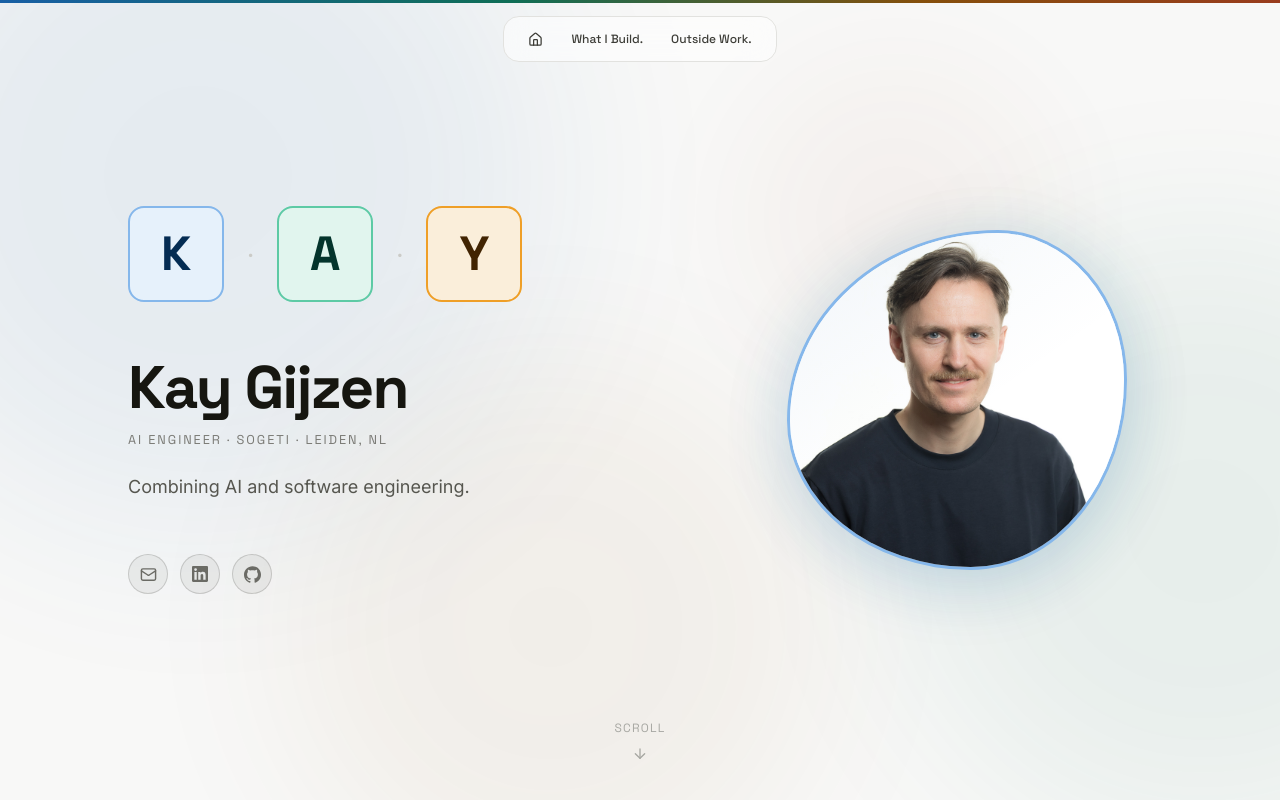
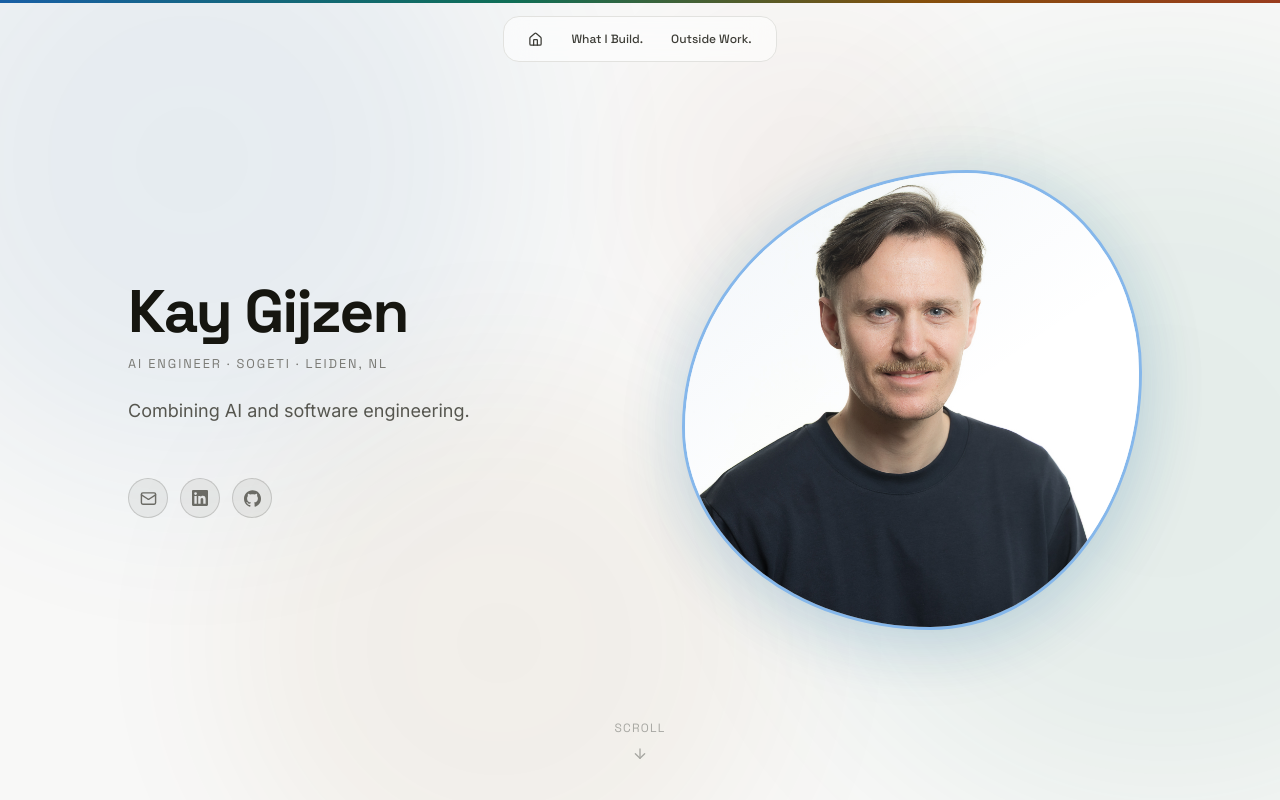
Before and after one commit to Kaygijzen/kaygijzen.github.io, a React (Vite) app: page / in a window 1280 px wide. Shown: the top 800 px of the page. Built offline with nearby package versions, Linux system fonts and the light colour scheme.

Commit message:
removed the monogram, minor textual changes

```diff
--- a/src/App.tsx
+++ b/src/App.tsx
@@ -1,7 +1,6 @@
 import { useEffect, useRef, useState, type ReactNode } from 'react'
 import {
   motion,
-  AnimatePresence,
   useScroll,
   useSpring,
   useInView,
@@ -167,12 +166,6 @@ function Nav() {
 
 const taglines = ['Engineering clever systems that create impact, end-to-end.', 'Combining AI and software engineering.']
 
-const monogramData = [
-  { letter: 'K', word: 'Kreative', bg: '#E6F1FB', border: '#85B7EB', text: '#042C53', accent: '#185FA5' },
-  { letter: 'A', word: 'Artificial Intelligence', bg: '#E1F5EE', border: '#5DCAA5', text: '#04342C', accent: '#0F6E56' },
-  { letter: 'Y', word: 'Young Professional', bg: '#FAEEDA', border: '#EF9F27', text: '#412402', accent: '#854F0B' },
-]
-
 const LinkedInIcon = (
   <svg viewBox="0 0 24 24" fill="currentColor" width="16" height="16" aria-hidden>
     <path d="M20.447 20.452h-3.554v-5.569c0-1.328-.027-3.037-1.852-3.037-1.853 0-2.136 1.445-2.136 2.939v5.667H9.351V9h3.414v1.561h.046c.477-.9 1.637-1.85 3.37-1.85 3.601 0 4.267 2.37 4.267 5.455v6.286zM5.337 7.433a2.062 2.062 0 0 1-2.063-2.065 2.064 2.064 0 1 1 2.063 2.065zm1.782 13.019H3.555V9h3.564v11.452zM22.225 0H1.771C.792 0 0 .774 0 1.729v20.542C0 23.227.792 24 1.771 24h20.451C23.2 24 24 23.227 24 22.271V1.729C24 .774 23.2 0 22.222 0h.003z"/>
@@ -232,11 +225,11 @@ function PortraitPhoto() {
 
   return (
     <motion.div
-      initial={reduced ? false : { opacity: 0, scale: 0.94, x: 24 }}
-      animate={{ opacity: 1, scale: 1, x: 0 }}
-      transition={{ duration: 0.9, delay: 0.35, ease: EASE }}
-      className="relative w-52 sm:w-64 md:w-full"
-      style={{ maxWidth: '340px' }}
+      initial={reduced ? false : { opacity: 0, scale: 0.94, y: -12 }}
+      animate={{ opacity: 1, scale: 1, y: 0 }}
+      transition={{ duration: 0.9, delay: 0.25, ease: EASE }}
+      className="relative w-64 sm:w-80 md:w-full"
+      style={{ maxWidth: '460px' }}
     >
       <div
         style={{
@@ -294,7 +287,6 @@ function PortraitPhoto() {
 }
 
 function Hero() {
-  const [activeIndex, setActiveIndex] = useState<number | null>(null)
   const [taglineIndex, setTaglineIndex] = useState(0)
   const [tagVisible, setTagVisible] = useState(true)
   const reduced = useReducedMotion()
@@ -318,101 +310,28 @@ function Hero() {
     >
       {/* Ambient blobs — hidden on mobile (perf), visible sm+ */}
       <div aria-hidden className="hidden sm:block absolute inset-0 overflow-hidden pointer-events-none">
-        <div style={{ position: 'absolute', top: '-22%', left: '-12%', width: '55vw', height: '55vw', borderRadius: '50%', background: '#185FA5', opacity: 0.08, filter: 'blur(100px)' }} />
-        <div style={{ position: 'absolute', top: '28%', right: '-18%', width: '48vw', height: '48vw', borderRadius: '50%', background: '#0F6E56', opacity: 0.065, filter: 'blur(90px)' }} />
-        <div style={{ position: 'absolute', bottom: '-12%', left: '22%', width: '42vw', height: '42vw', borderRadius: '50%', background: '#854F0B', opacity: 0.055, filter: 'blur(85px)' }} />
-        <div style={{ position: 'absolute', top: '8%', right: '18%', width: '24vw', height: '24vw', borderRadius: '50%', background: '#993C1D', opacity: 0.04, filter: 'blur(65px)' }} />
+        <div style={{ position: 'absolute', top: '-20%', left: '-10%', width: '50vw', height: '50vw', borderRadius: '50%', background: '#185FA5', opacity: 0.075, filter: 'blur(100px)' }} />
+        <div style={{ position: 'absolute', top: '10%', right: '-20%', width: '58vw', height: '58vw', borderRadius: '50%', background: '#0F6E56', opacity: 0.075, filter: 'blur(95px)' }} />
+        <div style={{ position: 'absolute', bottom: '-14%', left: '18%', width: '42vw', height: '42vw', borderRadius: '50%', background: '#854F0B', opacity: 0.055, filter: 'blur(85px)' }} />
+        <div style={{ position: 'absolute', top: '2%', right: '24%', width: '26vw', height: '26vw', borderRadius: '50%', background: '#993C1D', opacity: 0.04, filter: 'blur(65px)' }} />
       </div>
 
       {/*
-        Three-area CSS grid:
-          mobile (1 col): monogram → portrait → text+buttons
-          desktop (2 col): [monogram] [portrait (row-span-2)]
-                           [text+buttons]
-        Grid auto-placement handles the ordering without order hacks.
+        Two-area CSS grid, photo as the primary visual:
+          mobile (1 col): portrait → text+buttons
+          desktop (2 col, even split): [text+buttons] [portrait]
+        `order` classes keep the mobile stacking (photo first) while
+        swapping to text-left/photo-right on desktop.
       */}
-      <div className="relative w-full max-w-5xl mx-auto grid grid-cols-1 md:grid-cols-[1fr_38%] gap-10 md:gap-x-14 md:gap-y-8">
+      <div className="relative w-full max-w-5xl mx-auto grid grid-cols-1 md:grid-cols-2 gap-10 md:gap-x-16 items-center">
 
-        {/* Monogram — mobile: row 1 | desktop: col 1, row 1 */}
-        <div className="flex items-center justify-center md:justify-start">
-          <div className="relative flex items-center gap-2 md:gap-6 mb-6">
-            {monogramData.map((item, i) => (
-              <div key={item.letter} className="flex items-center gap-2 md:gap-6">
-                <div className="relative flex flex-col items-center">
-                  <motion.div
-                    className="w-20 h-20 md:w-24 md:h-24 rounded-2xl flex items-center justify-center border-2 cursor-default select-none"
-                    style={{ background: item.bg, borderColor: item.border }}
-                    animate={
-                      reduced
-                        ? {}
-                        : {
-                            opacity: activeIndex !== null && activeIndex !== i ? 0.35 : 1,
-                            scale: activeIndex === i ? 1.1 : 1,
-                            boxShadow:
-                              activeIndex === i
-                                ? `0 8px 32px ${item.accent}44`
-                                : '0 0px 0px rgba(0,0,0,0)',
-                          }
-                    }
-                    transition={{ type: 'spring', stiffness: 340, damping: 28 }}
-                    onHoverStart={() => setActiveIndex(i)}
-                    onHoverEnd={() => setActiveIndex(null)}
-                    onClick={() => setActiveIndex((prev) => (prev === i ? null : i))}
-                  >
-                    <span
-                      className="text-4xl md:text-5xl font-bold"
-                      style={{ color: item.text, fontFamily: '"Space Grotesk", sans-serif' }}
-                    >
-                      {item.letter}
-                    </span>
-                  </motion.div>
-
-                  {/* Meaning word — absolutely below the box */}
-                  <div
-                    className="absolute left-1/2 whitespace-nowrap pointer-events-none"
-                    style={{ top: 'calc(100% + 8px)', transform: 'translateX(-50%)' }}
-                  >
-                    <AnimatePresence>
-                      {activeIndex === i && (
-                        <motion.p
-                          initial={{ opacity: 0, y: -5 }}
-                          animate={{ opacity: 1, y: 0 }}
-                          exit={{ opacity: 0, y: -5 }}
-                          transition={{ duration: 0.18 }}
-                          className="text-xs font-semibold"
-                          style={{
-                            color: item.accent,
-                            fontFamily: '"Space Grotesk", sans-serif',
-                            letterSpacing: '0.04em',
-                          }}
-                        >
-                          {item.word}
-                        </motion.p>
-                      )}
-                    </AnimatePresence>
-                  </div>
-                </div>
-
-                {i < 2 && (
-                  <span
-                    className="text-lg md:text-3xl font-light select-none"
-                    style={{ color: '#CBCBC7', fontFamily: '"Space Grotesk", sans-serif' }}
-                  >
-                    ·
-                  </span>
-                )}
-              </div>
-            ))}
-          </div>
-        </div>
-
-        {/* Portrait — mobile: row 2 | desktop: col 2, rows 1–2 */}
-        <div className="flex justify-center md:self-center md:row-span-2">
+        {/* Portrait — mobile: row 1 | desktop: col 2 */}
+        <div className="order-1 md:order-2 flex justify-center">
           <PortraitPhoto />
         </div>
 
-        {/* Name + role + tagline + buttons — mobile: row 3 | desktop: col 1, row 2 */}
-        <div className="flex flex-col items-center md:items-start">
+        {/* Name + role + tagline + buttons — mobile: row 2 | desktop: col 1 */}
+        <div className="order-2 md:order-1 flex flex-col items-center md:items-start">
           {/* Name */}
           <motion.h1
             className="text-4xl md:text-5xl lg:text-6xl font-bold text-center md:text-left leading-tight mb-3"
@@ -905,7 +824,7 @@ function Personal() {
             className="text-base md:text-lg max-w-2xl mx-auto leading-relaxed"
             style={{ color: '#56564F', fontFamily: 'Inter, sans-serif' }}
           >
-            Where I live, what I love, where I'm from.
+            While I get a lot of energy from my work, these are the places, passions, and side quests that fill the hours beyond it. Because there's more to life than stand-ups and deployment pipelines.
           </p>
         </FadeUp>
 
@@ -927,7 +846,7 @@ function Personal() {
           />
           <BentoCard
             title="Music"
-            subtitle="Playing guitar in my own bands, and exploring live music, from reggae to punk."
+            subtitle="Playing guitar in my own bands, and enjoying live music, from reggae to punk."
             imageSrc="/images/guitar.jpg"
             imageAlt="Guitar"
             accentBorder="#F0997B"
@@ -1053,8 +972,6 @@ export default function App() {
       <Nav />
       <main>
         <Hero />
-        {/* <Identity /> */}
-        {/* <ColorPalette /> */}
         <WhatIBuild />
         <Personal />
       </main>
```
